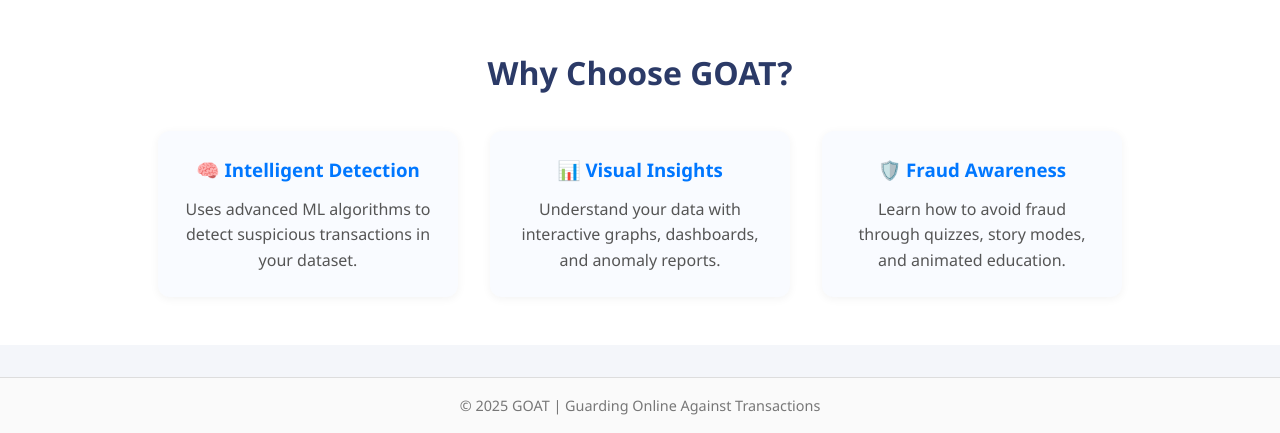
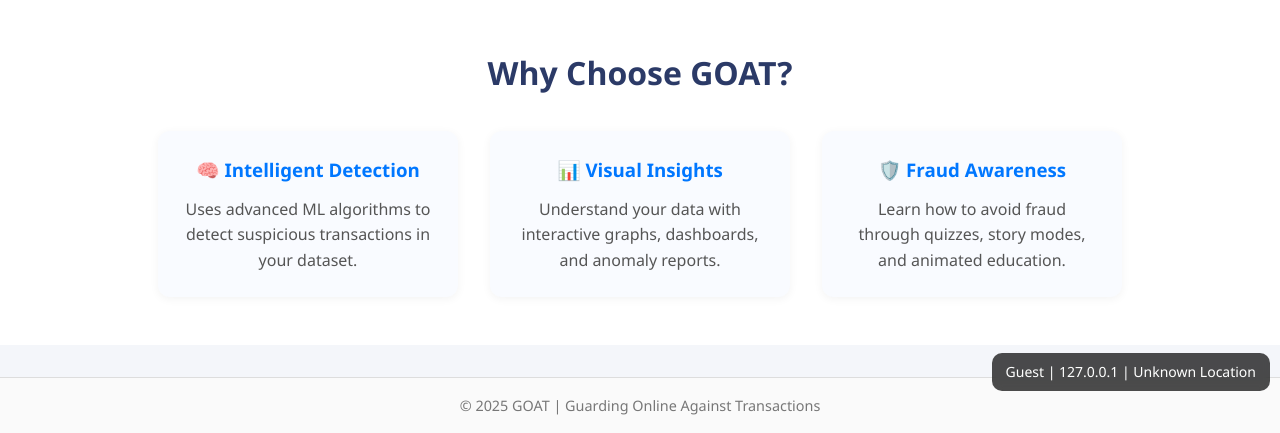
Before and after one commit to Parth-Virkhade/GOAT-Financial-Security, a Flask app: page / in a window 1280 px wide. Shown: the part 399-832 px from the top of the page. Run offline with Flask 3, Linux system fonts and the light colour scheme; data that the repository does not hold is empty.

```diff
--- a/app.py
+++ b/app.py
@@ -6,7 +6,7 @@ from datetime import datetime
 import numpy as np
 import smtplib
 from email.message import EmailMessage
-# from utils.helper import generate_pdf  # Uncomment later when email/pdf is implemented
+import requests
 
 app = Flask(__name__)
 app.secret_key = 'supersecretkey'
@@ -17,19 +17,10 @@ if not os.path.exists(UPLOAD_FOLDER):
 
 app.config['UPLOAD_FOLDER'] = UPLOAD_FOLDER
 
-ALGORITHMS = [
-    'z_score',
-    'isolation_forest',
-    'lof',
-    'autoencoder',
-    'kmeans'
-]
-
-# 🔥 Global dictionary to store outputs (not session)
+ALGORITHMS = ['z_score', 'isolation_forest', 'lof', 'autoencoder', 'kmeans']
 outputs_store = {}
 
 def run_all_algorithms(filepath):
-    import pandas as pd
     df = pd.read_csv(filepath)
     algorithms = ['z_score', 'isolation_forest', 'lof', 'kmeans', 'autoencoder', 'rule_based']
     summaries = {}
@@ -65,17 +56,34 @@ def run_all_algorithms(filepath):
             'details': clean_details
         }
 
-        # 🔥 Save output in global variable
         outputs_store[algo] = result_df.to_dict(orient='records')
-
         print(f"{algo} completed successfully.")
 
-    session['summaries'] = summaries  # ✅ only small summaries in session
-    session['labeled_data'] = outputs_store.get('rule_based', [])  # Save something for analysis
+    session['summaries'] = summaries
+    session['labeled_data'] = outputs_store.get('rule_based', [])
+
+def get_user_info():
+    ip = request.remote_addr or 'Unknown IP'
+    username = session.get('username', 'Guest')
+
+    try:
+        res = requests.get(f"https://ipinfo.io/{ip}/json")
+        if res.status_code == 200:
+            data = res.json()
+            city = data.get('city', '')
+            country = data.get('country', '')
+            location = f"{city}, {country}" if city and country else "Unknown Location"
+        else:
+            location = "Unknown Location"
+    except Exception:
+        location = "Unknown Location"
+
+    return {'ip': ip, 'username': username, 'location': location}
 
 @app.route('/')
 def home():
-    return render_template('index.html', title="GOAT - Home")
+    user_info = get_user_info()
+    return render_template('index.html', title="GOAT - Home", user_info=user_info)
 
 @app.route('/login', methods=['GET', 'POST'])
 def login():
@@ -83,6 +91,7 @@ def login():
         username = request.form['username']
         password = request.form['password']
         if username == 'admin' and password == 'admin':
+            session['username'] = username  # <-- 🔥 Save username in session
             return redirect(url_for('upload'))
         else:
             return render_template('login.html', error='Invalid credentials')
@@ -90,6 +99,7 @@ def login():
 
 @app.route('/upload', methods=['GET', 'POST'])
 def upload():
+    user_info = get_user_info()
     if request.method == 'POST':
         file = request.files['file']
         if file and file.filename.endswith('.csv'):
@@ -98,25 +108,26 @@ def upload():
             session['uploaded_file'] = filepath
             return redirect(url_for('processing'))
         else:
-            return render_template('upload.html', error='Please upload a valid CSV file.')
-    return render_template('upload.html')
+            return render_template('upload.html', error='Please upload a valid CSV file.', user_info=user_info)
+    return render_template('upload.html', user_info=user_info)
 
 @app.route('/processing')
 def processing():
     filepath = session.get('uploaded_file')
     if not filepath:
         return redirect(url_for('upload'))
-
     run_all_algorithms(filepath)
-    return redirect(url_for('algorithm'))  # ✅ After processing, go to algorithm placards
+    return redirect(url_for('algorithm'))
 
 @app.route('/algorithm')
 def algorithm():
+    user_info = get_user_info()
     summaries = session.get('summaries', {})
-    return render_template('algorithm.html', summaries=summaries)
+    return render_template('algorithm.html', summaries=summaries, user_info=user_info)
 
 @app.route('/rule_define', methods=['GET', 'POST'])
 def rule_define():
+    user_info = get_user_info()
     if request.method == 'POST':
         fields = request.form.getlist('field')
         operators = request.form.getlist('operator')
@@ -129,24 +140,24 @@ def rule_define():
         session['rule_conditions'] = rules
         return redirect(url_for('results', algo='rule_based'))
 
-    return render_template('rule_define.html')
+    return render_template('rule_define.html', user_info=user_info)
 
 @app.route('/loading/<algo>')
 def loading(algo):
-    return render_template('loading.html', algo=algo)
+    user_info = get_user_info()
+    return render_template('loading.html', algo=algo, user_info=user_info)
 
 @app.route('/results/<algo>')
 def results(algo):
+    user_info = get_user_info()
     table = outputs_store.get(algo, [])
     session['current_algo'] = algo
-
-    # 🔥 FIX: update labeled_data dynamically
     session['labeled_data'] = table
-
-    return render_template('results.html', table=table, algo=algo)
+    return render_template('results.html', table=table, algo=algo, user_info=user_info)
 
 @app.route('/analysis')
 def analysis():
+    user_info = get_user_info()
     import plotly.graph_objs as go
     from plotly.offline import plot
     import pandas as pd
@@ -158,7 +169,7 @@ def analysis():
     df = pd.DataFrame(data)
 
     if 'Fraud' not in df.columns:
-        df['Fraud'] = 'Non-Fraud'  # 🔥 Add dummy column if missing
+        df['Fraud'] = 'Non-Fraud'
 
     counts = df['Fraud'].value_counts()
 
@@ -184,25 +195,22 @@ def analysis():
     if session.get('summaries') and session.get('current_algo'):
         details = session['summaries'][session['current_algo']].get('details', None)
 
-    return render_template('analysis.html', plot_div=plot_div, details=details)
-
+    return render_template('analysis.html', plot_div=plot_div, details=details, user_info=user_info)
 
 @app.route('/awareness')
 def awareness():
-    return render_template('awareness.html')
+    user_info = get_user_info()
+    return render_template('awareness.html', user_info=user_info)
 
 @app.route('/download')
 def download():
+    user_info = get_user_info()
     return "<h4>PDF download coming soon!</h4>"
 
 @app.route('/contact')
 def contact():
+    user_info = get_user_info()
     return "<h2 style='text-align:center;margin-top:2rem;'>Contact us at goat@security.ai</h2>"
-
-#email sending route
-
-import smtplib
-from email.message import EmailMessage
 
 @app.route('/send_email', methods=['POST'])
 def send_email():
@@ -214,7 +222,7 @@ def send_email():
 
     msg = EmailMessage()
     msg['Subject'] = "Your Fraud Detection Report"
-    msg['From'] = 'goatreportdev@gmail.com'  # You can change sender name if you want
+    msg['From'] = 'goatreportdev@gmail.com'
     msg['To'] = email
 
     message_body = f"""
@@ -235,14 +243,12 @@ def send_email():
     try:
         server = smtplib.SMTP('smtp-relay.brevo.com', 587)
         server.starttls()
-        server.login('8b8abb001@smtp-brevo.com', '1EN9m06WsGqL8Rht')  # your brevo smtp login and password
+        server.login('8b8abb001@smtp-brevo.com', '1EN9m06WsGqL8Rht')
         server.send_message(msg)
         server.quit()
         return "<h3>Email sent successfully! 📩</h3><a href='/'>Go Home</a>"
     except Exception as e:
         return f"Failed to send email: {str(e)}"
 
-
-
 if __name__ == '__main__':
     app.run(debug=True)
--- a/static/css/style.css
+++ b/static/css/style.css
@@ -454,3 +454,15 @@ button {
 .algorithm-details li {
     margin-bottom: 0.5rem;
 }
+.user-info-overlay {
+    position: fixed;
+    bottom: 10px;
+    right: 10px;
+    background: rgba(0, 0, 0, 0.7);
+    color: white;
+    font-size: 14px;
+    padding: 8px 14px;
+    border-radius: 10px;
+    backdrop-filter: blur(5px);
+    z-index: 1000;
+}
--- a/templates/base.html
+++ b/templates/base.html
@@ -19,6 +19,12 @@
     </nav>
 
     <main class="content">
+        {% if user_info %}
+        <div class="user-info-overlay">
+            {{ user_info.username }} | {{ user_info.ip }} | {{ user_info.location }}
+        </div>
+        {% endif %}
+
         {% block content %}
         {% endblock %}
     </main>
```
